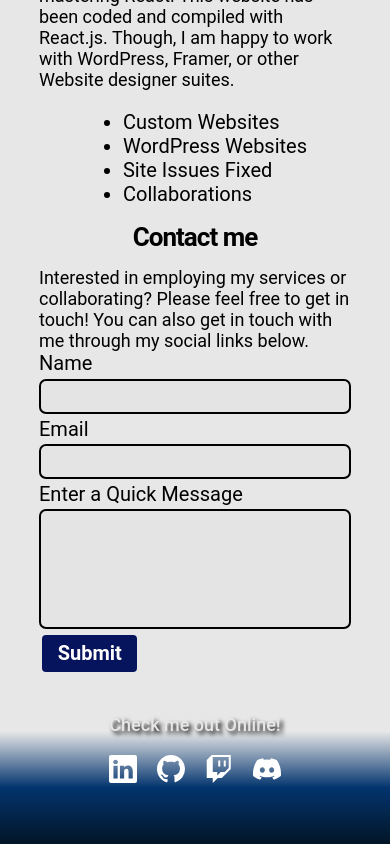
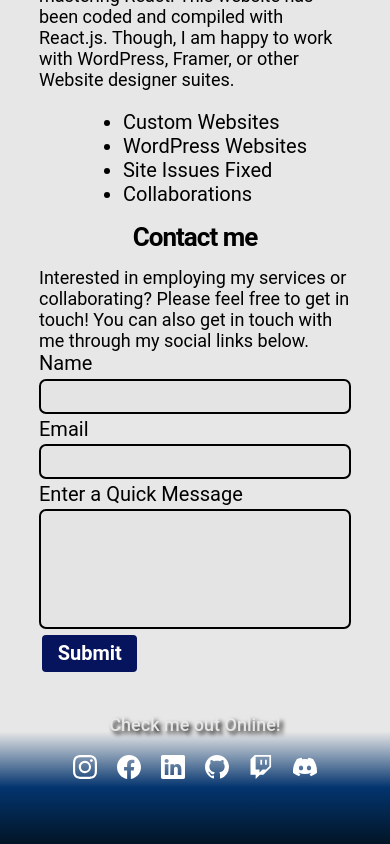
Before and after one commit to CRobinson1985/Portfolio, a React (Vite) app: page / in a window 390 px wide. Shown: the part 7684-8528 px from the top of the page. Built offline with nearby package versions, Linux system fonts and the light colour scheme; a web font is replaced by a local one.

Commit message:
v0.32 -- Added Facebook and instagram links. --Fixed sizing for social links.

```diff
--- a/src/components/Footer/footer.css
+++ b/src/components/Footer/footer.css
@@ -26,7 +26,7 @@ footer {
 @media (max-width: 500px ) {
   .social-icons {
     margin: 1em 0.5em;
-    width: 1.4em;
-    height: 1.4em;
+    width: 1.2em;
+    height: 1.2em;
   }
 }
--- a/src/components/Footer/footer.jsx
+++ b/src/components/Footer/footer.jsx
@@ -1,56 +1,84 @@
-import "./footer.css";
-import linkedinSocial from "../../assets/pics/linkedin.svg";
-import githubSocial from "../../assets/pics/github.svg";
-import twitchSocial from "../../assets/pics/twitch.svg";
-import discordSocial from "../../assets/pics/discord.svg";
-import emailSocial from "../../assets/pics/envelope.svg";
+import './footer.css';
+import linkedinSocial from '../../assets/pics/linkedin.svg';
+import githubSocial from '../../assets/pics/github.svg';
+import twitchSocial from '../../assets/pics/twitch.svg';
+import discordSocial from '../../assets/pics/discord.svg';
+import facebookSocial from '../../assets/pics/facebook.svg';
+import instagramSocial from '../../assets/pics/instagram.svg';
 
-export default function Footer () {
+export default function Footer() {
   return (
     <footer>
       <p>Check me out Online!</p>
       <div>
+        <a
+          className="social-card"
+          href="https://www.instagram.com/christhewebguy/"
+          target="_blank"
+          rel="noopener noreferrer"
+        >
+          <img
+            className="social-icons"
+            src={instagramSocial}
+            alt="Instagram Logo"
+          />
+        </a>
+        <a
+          className="social-card"
+          href="https://www.facebook.com/profile.php?id=61578262461583  "
+          target="_blank"
+          rel="noopener noreferrer"
+        >
+          <img
+            className="social-icons"
+            src={facebookSocial}
+            alt="Facebook Logo"
+          />
+        </a>
 
-        <a className="social-card"
+        <a
+          className="social-card"
           href="https://www.linkedin.com/in/christopherrobinsonwebdeveloper/"
           target="_blank"
           rel="noopener noreferrer"
-          ><img
+        >
+          <img
             className="social-icons"
             src={linkedinSocial}
             alt="LinkedIn Logo"
-        /></a>
+          />
+        </a>
 
-        <a className="social-card"
+        <a
+          className="social-card"
           href="https://github.com/CRobinson1985"
           target="_blank"
           rel="noopener noreferrer"
-          ><img
-            className="social-icons"
-            src={githubSocial}
-            alt="GitHub Logo"
-        /></a>
+        >
+          <img className="social-icons" src={githubSocial} alt="GitHub Logo" />
+        </a>
 
-        <a className="social-card"
+        <a
+          className="social-card"
           href="https://www.twitch.tv/mrbawkbagock"
           target="_blank"
           rel="noopener noreferrer"
-          ><img
-            className="social-icons"
-            src={twitchSocial}
-            alt="Twitch Logo"
-        /></a>
+        >
+          <img className="social-icons" src={twitchSocial} alt="Twitch Logo" />
+        </a>
 
-        <a className="social-card"
+        <a
+          className="social-card"
           href="https://discord.gg/drP6fhfXDS"
           target="_blank"
           rel="noopener noreferrer"
-          ><img
+        >
+          <img
             className="social-icons"
             src={discordSocial}
             alt="Discord Logo"
-        /></a>
-
+          />
+        </a>
       </div>
     </footer>
   );
--- a/src/components/Header/header.css
+++ b/src/components/Header/header.css
@@ -47,11 +47,12 @@ button {
   border-radius: 4px;
   font-size: 1rem;
   cursor: pointer;
-  transition: background 0.2s ease;
+  transition: background 0.2s transform 0.2s ease;
 }
 
 a button:hover {
-  background-color: rgba(0, 0, 0, 0.311);
+  transform: scale(1.2);
+  background-color: rgb(0, 38, 255);
 }
 
 .contact-btn {
@@ -59,7 +60,11 @@ a button:hover {
   color: white;
 }
 
-/* Hamburger menu for small screens */
+.contact-btn:hover {
+  box-shadow: 0 0 8px blue;
+  text-shadow: 3px 3px 4px black;
+}
+
 .hamburger {
   display: none;
   font-size: 24px;
```
Also changed, not shown: src/assets/pics/facebook.svg (added), src/assets/pics/instagram.svg (added).
